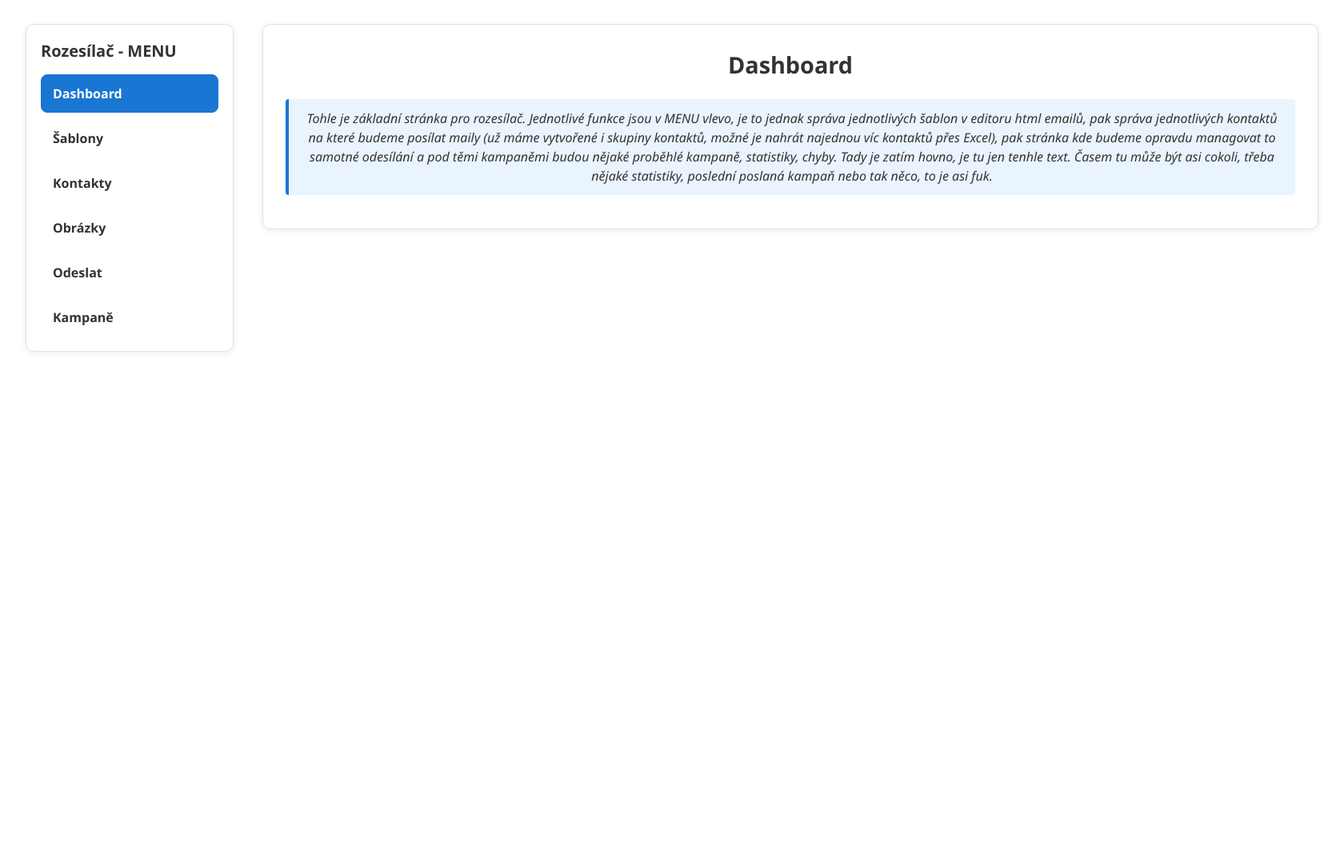
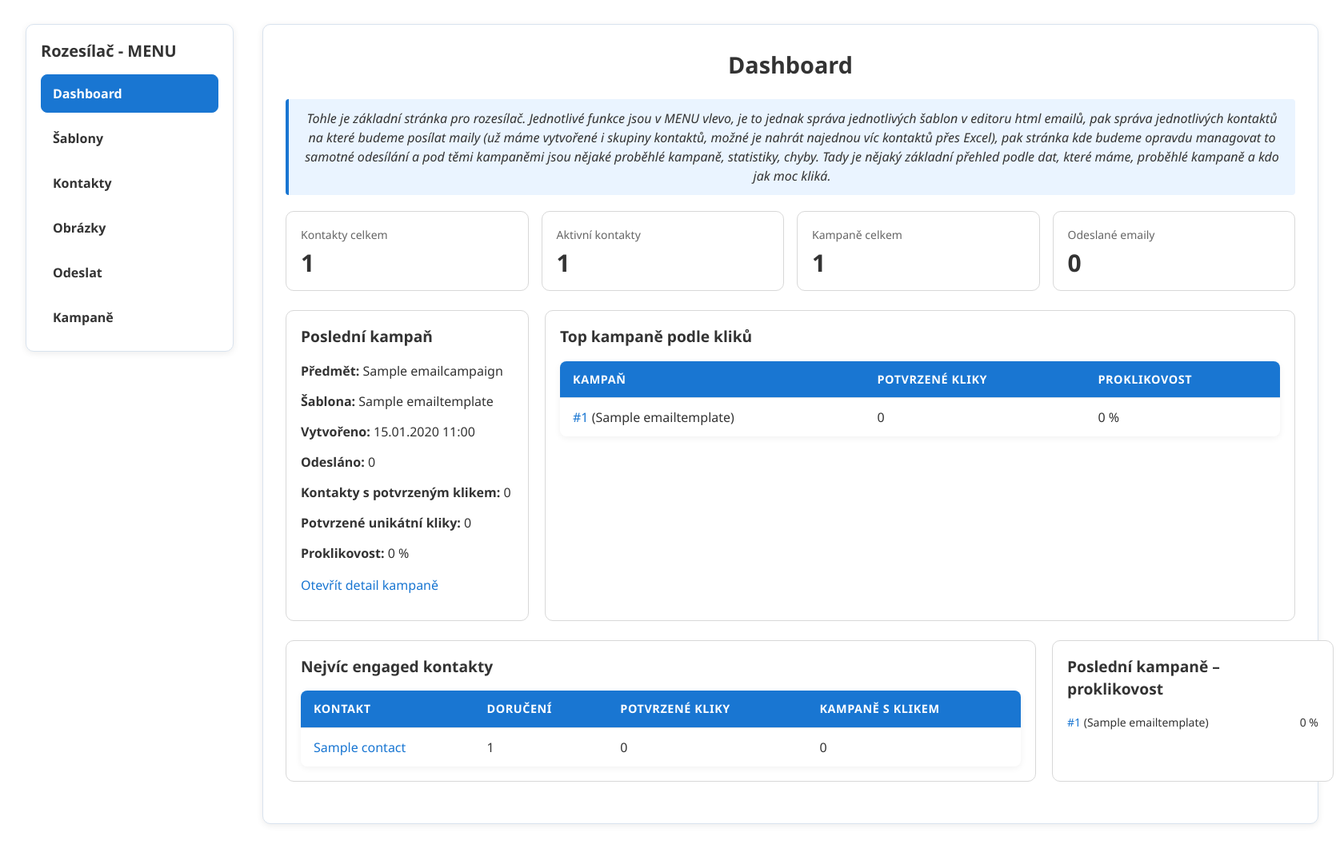
Before and after one commit to HonzaVanek/evidence_webapp, a Django app: page /pojistenci/vychytavky/rozesilac/ in a window 1680 px wide. Shown: the part 98-1179 px from the top of the page at 80% size. Before the commit the page ends 538 px from the top, so only its background shows below. Run offline with Django 4.2, Linux system fonts and the light colour scheme; a user stored in the database is signed in; tables that the repository leaves empty hold one stand-in row (values such as "Sample post").

Commit message:
úprava dashboardu, přidány statistiky na základě dat které shromažďujeme

```diff
--- /dev/null
+++ b/pojistenci/static/pojistenci/rozesilac_dashboard.css
@@ -0,0 +1,110 @@
+.dashboard-cards {
+  display: grid;
+  grid-template-columns: repeat(4, minmax(180px, 1fr));
+  gap: 16px;
+  margin: 20px 0 24px 0;
+}
+
+.dashboard-card {
+  background: #ffffff;
+  border: 1px solid #d8d8d8;
+  border-radius: 10px;
+  padding: 18px;
+}
+
+.dashboard-card-label {
+  font-size: 14px;
+  color: #666;
+  margin-bottom: 8px;
+}
+
+.dashboard-card-value {
+  font-size: 30px;
+  font-weight: 700;
+  line-height: 1.1;
+}
+
+.dashboard-grid {
+  display: grid;
+  grid-template-columns: 1fr 1fr;
+  gap: 20px;
+  margin-bottom: 24px;
+}
+
+.dashboard-panel {
+  background: #ffffff;
+  border: 1px solid #d8d8d8;
+  border-radius: 10px;
+  padding: 18px;
+}
+
+.dashboard-panel h3 {
+  margin-top: 0;
+  margin-bottom: 16px;
+}
+
+.dashboard-panel-action {
+  margin-top: 16px;
+}
+
+.campaign-bars {
+  display: flex;
+  flex-direction: column;
+  gap: 12px;
+}
+
+.campaign-bar-row {
+  display: grid;
+  grid-template-columns: 220px 1fr 70px;
+  gap: 12px;
+  align-items: center;
+}
+
+.campaign-bar-label {
+  font-size: 14px;
+  line-height: 1.3;
+  word-break: break-word;
+}
+
+.campaign-bar-track {
+  height: 14px;
+  background: #ececec;
+  border-radius: 999px;
+  overflow: hidden;
+}
+
+.campaign-bar-fill {
+  height: 100%;
+  background: #4a7fd1;
+  border-radius: 999px;
+}
+
+.campaign-bar-value {
+  font-size: 14px;
+  text-align: right;
+  white-space: nowrap;
+}
+
+@media (max-width: 1100px) {
+  .dashboard-cards {
+    grid-template-columns: repeat(2, minmax(180px, 1fr));
+  }
+
+  .dashboard-grid {
+    grid-template-columns: 1fr;
+  }
+}
+
+@media (max-width: 700px) {
+  .dashboard-cards {
+    grid-template-columns: 1fr;
+  }
+
+  .campaign-bar-row {
+    grid-template-columns: 1fr;
+  }
+
+  .campaign-bar-value {
+    text-align: left;
+  }
+}
--- a/pojistenci/templates/pojistenci/rozesilac/base_rozesilac.html
+++ b/pojistenci/templates/pojistenci/rozesilac/base_rozesilac.html
@@ -4,6 +4,7 @@
 {% block title %}Rozesílač{% endblock title %}
 
 {% block style %}{% static "pojistenci/rozesilac.css" %}{% endblock style %}
+{% block extra_style %}{% static "pojistenci/rozesilac_dashboard.css" %}{% endblock extra_style %}
 
 {% block content %}
 <div class="rozesilac-wrap">
--- a/pojistenci/templates/pojistenci/rozesilac/dashboard.html
+++ b/pojistenci/templates/pojistenci/rozesilac/dashboard.html
@@ -1,10 +1,168 @@
 {% extends "pojistenci/rozesilac/base_rozesilac.html" %}
+
+{% load static %}
 
 {% block title %}Rozesílač | Dashboard{% endblock title %}
 
+{% block extra_css %}<link rel="stylesheet" href="{% static 'pojistenci/css/rozesilac_dashboard.css' %}">{% endblock extra_css %}
+
 {% block rozesilac_content %}
   <h2>Dashboard</h2>
-  <p class="help-text">Tohle je základní stránka pro rozesílač. Jednotlivé funkce jsou v MENU vlevo, je to jednak správa jednotlivých šablon v editoru html emailů, pak správa jednotlivých kontaktů na které budeme posílat maily (už máme vytvořené i skupiny kontaktů, možné je nahrát najednou víc kontaktů přes Excel), pak stránka kde budeme opravdu managovat to samotné odesílání a pod těmi kampaněmi budou nějaké proběhlé kampaně, statistiky, chyby. Tady je zatím hovno, je tu jen tenhle text. Časem tu může být asi cokoli, třeba nějaké statistiky, poslední poslaná kampaň nebo tak něco, to je asi fuk.</p>
+  <p class="help-text">Tohle je základní stránka pro rozesílač. Jednotlivé funkce jsou v MENU vlevo, je to jednak správa jednotlivých šablon v editoru html emailů, pak správa jednotlivých kontaktů na které budeme posílat maily (už máme vytvořené i skupiny kontaktů, možné je nahrát najednou víc kontaktů přes Excel), pak stránka kde budeme opravdu managovat to samotné odesílání a pod těmi kampaněmi jsou nějaké proběhlé kampaně, statistiky, chyby. Tady je nějaký základní přehled podle dat, které máme, proběhlé kampaně a kdo jak moc kliká.</p>
+
+  <div class="dashboard-cards">
+  <div class="dashboard-card">
+    <div class="dashboard-card-label">Kontakty celkem</div>
+    <div class="dashboard-card-value">{{ contacts_total }}</div>
+  </div>
+
+  <div class="dashboard-card">
+    <div class="dashboard-card-label">Aktivní kontakty</div>
+    <div class="dashboard-card-value">{{ active_contacts_total }}</div>
+  </div>
+
+  <div class="dashboard-card">
+    <div class="dashboard-card-label">Kampaně celkem</div>
+    <div class="dashboard-card-value">{{ campaigns_total }}</div>
+  </div>
+
+  <div class="dashboard-card">
+    <div class="dashboard-card-label">Odeslané emaily</div>
+    <div class="dashboard-card-value">{{ sent_deliveries_total }}</div>
+  </div>
+</div>
+
+<div class="dashboard-grid">
+  <section class="dashboard-panel">
+    <h3>Poslední kampaň</h3>
+
+    {% if latest_campaign %}
+      <p><strong>Předmět:</strong> {{ latest_campaign.subject }}</p>
+      <p>
+        <strong>Šablona:</strong>
+        {% if latest_campaign.template %}
+          {{ latest_campaign.template.name }}
+        {% else %}
+          —
+        {% endif %}
+      </p>
+      <p><strong>Vytvořeno:</strong> {{ latest_campaign.created_at|date:"d.m.Y H:i" }}</p>
+      <p><strong>Odesláno:</strong> {{ latest_campaign.sent_count_for_ui }}</p>
+      <p><strong>Kontakty s potvrzeným klikem:</strong> {{ latest_campaign.clicked_delivery_count_for_ui }}</p>
+      <p><strong>Potvrzené unikátní kliky:</strong> {{ latest_campaign.confirmed_unique_click_count_total_for_ui }}</p>
+      <p><strong>Proklikovost:</strong> {{ latest_campaign.click_rate_percent_for_ui }} %</p>
+
+      <p class="dashboard-panel-action">
+        <a href="{% url 'rozesilac_campaign_detail' latest_campaign.id %}">Otevřít detail kampaně</a>
+      </p>
+    {% else %}
+      <p class="muted">Zatím nebyla odeslána žádná kampaň.</p>
+    {% endif %}
+  </section>
+
+  <section class="dashboard-panel">
+    <h3>Top kampaně podle kliků</h3>
+
+    {% if top_campaigns %}
+      <table class="table">
+        <thead>
+          <tr>
+            <th>Kampaň</th>
+            <th>Potvrzené kliky</th>
+            <th>Proklikovost</th>
+          </tr>
+        </thead>
+        <tbody>
+          {% for campaign in top_campaigns %}
+            <tr>
+              <td>
+                <a href="{% url 'rozesilac_campaign_detail' campaign.id %}">
+                  #{{ campaign.id }}
+                </a>
+                {% if campaign.template %}
+                  ({{ campaign.template.name }})
+                {% endif %}
+              </td>
+              <td>{{ campaign.confirmed_unique_click_count_total_for_ui }}</td>
+              <td>{{ campaign.click_rate_percent_for_ui }} %</td>
+            </tr>
+          {% endfor %}
+        </tbody>
+      </table>
+    {% else %}
+      <p class="muted">Zatím nejsou žádná data.</p>
+    {% endif %}
+  </section>
+</div>
+
+<div class="dashboard-grid">
+  <section class="dashboard-panel">
+    <h3>Nejvíc engaged kontakty</h3>
+
+    {% if top_contacts %}
+      <table class="table">
+        <thead>
+          <tr>
+            <th>Kontakt</th>
+            <th>Doručení</th>
+            <th>Potvrzené kliky</th>
+            <th>Kampaně s klikem</th>
+          </tr>
+        </thead>
+        <tbody>
+          {% for c in top_contacts %}
+            <tr>
+              <td>
+                <a href="{% url 'rozesilac_contact_detail' c.id %}">
+                  {{ c.name|default:c.email }}
+                </a>
+              </td>
+              <td>{{ c.delivery_count_for_ui }}</td>
+              <td>{{ c.confirmed_unique_click_count_for_ui }}</td>
+              <td>{{ c.clicked_campaigns_count_for_ui }}</td>
+            </tr>
+          {% endfor %}
+        </tbody>
+      </table>
+    {% else %}
+      <p class="muted">Zatím nejsou žádná data.</p>
+    {% endif %}
+  </section>
+
+  <section class="dashboard-panel">
+    <h3>Poslední kampaně – proklikovost</h3>
+
+    {% if recent_campaigns %}
+      <div class="campaign-bars">
+        {% for campaign in recent_campaigns %}
+          <div class="campaign-bar-row">
+            <div class="campaign-bar-label">
+              <a href="{% url 'rozesilac_campaign_detail' campaign.id %}">
+                #{{ campaign.id }}
+              </a>
+              {% if campaign.template %}
+                ({{ campaign.template.name }})
+              {% endif %}
+            </div>
+
+            <div class="campaign-bar-track">
+              <div
+                class="campaign-bar-fill"
+                style="width: {% if max_recent_click_rate > 0 %}{% widthratio campaign.click_rate_percent_for_ui max_recent_click_rate 100 %}{% else %}0{% endif %}%;">
+              </div>
+            </div>
+
+            <div class="campaign-bar-value">
+              {{ campaign.click_rate_percent_for_ui }} %
+            </div>
+          </div>
+        {% endfor %}
+      </div>
+    {% else %}
+      <p class="muted">Zatím nejsou žádné kampaně.</p>
+    {% endif %}
+  </section>
+</div>
 
 
 {% endblock rozesilac_content %}
--- a/pojistenci/templates/pojistenci/rozesilac/templates_list.html
+++ b/pojistenci/templates/pojistenci/rozesilac/templates_list.html
@@ -40,7 +40,7 @@
               |
               <a href="{% url 'rozesilac_template_duplicate' t.id %}">Duplikovat</a>
               |
-              <a href="{% url 'rozesilac_template_delete' t.id %}">Smazat</a>
+              <a href="{% url 'rozesilac_template_delete' t.id %}" style="background-color:#e53935;" onmouseover="this.style.backgroundColor='#c62828'" onmouseout="this.style.backgroundColor='#e53935'">Smazat</a>
             </td>
         </tr>
       {% endfor %}
--- a/pojistenci/views.py
+++ b/pojistenci/views.py
@@ -1040,7 +1040,154 @@ def rozesilac_dashboard(request):
         {"title": "Odeslat", "desc": "Vybrat šablonu, příjemce a odeslat.", "url": "rozesilac_send"},
         {"title": "Kampaně", "desc": "Historie rozesílek, výsledky a chyby.", "url": "rozesilac_campaigns"},
     ]
-    return render(request, "pojistenci/rozesilac/dashboard.html", {"cards": cards})
+    contacts_total = Contact.objects.count()
+    active_contacts_total = Contact.objects.filter(is_active=True).count()
+    campaigns_total = EmailCampaign.objects.count()
+    deliveries_total = EmailDelivery.objects.count()
+    sent_deliveries_total = EmailDelivery.objects.filter(status="sent").count()
+
+    campaigns = (
+        EmailCampaign.objects
+        .select_related("template", "created_by")
+        .prefetch_related("deliveries__click_events")
+        .order_by("-created_at")
+    )
+
+    campaign_stats = []
+
+    for campaign in campaigns:
+        deliveries = list(campaign.deliveries.all())
+
+        sent_count = sum(1 for d in deliveries if d.status == "sent")
+        failed_count = sum(1 for d in deliveries if d.status == "failed")
+        queued_count = sum(1 for d in deliveries if d.status == "queued")
+
+        clicked_delivery_count = 0
+        confirmed_unique_click_count_total = 0
+
+        for delivery in deliveries:
+            human_events = [e for e in delivery.click_events.all() if not e.is_suspected_bot]
+            unique_urls = set(e.original_url for e in human_events)
+
+            if unique_urls:
+                clicked_delivery_count += 1
+                confirmed_unique_click_count_total += len(unique_urls)
+
+        click_rate_percent = round((clicked_delivery_count / sent_count) * 100, 1) if sent_count else 0
+
+        campaign.sent_count_for_ui = sent_count
+        campaign.failed_count_for_ui = failed_count
+        campaign.queued_count_for_ui = queued_count
+        campaign.clicked_delivery_count_for_ui = clicked_delivery_count
+        campaign.confirmed_unique_click_count_total_for_ui = confirmed_unique_click_count_total
+        campaign.click_rate_percent_for_ui = click_rate_percent
+
+        campaign_stats.append(campaign)
+
+    latest_campaign = campaign_stats[0] if campaign_stats else None
+
+    top_campaigns = sorted(
+        campaign_stats,
+        key=lambda c: (
+            c.confirmed_unique_click_count_total_for_ui,
+            c.clicked_delivery_count_for_ui,
+            c.created_at,
+        ),
+        reverse=True,
+    )[:5]
+
+    recent_campaigns = campaign_stats[:8]
+
+    # --------------------------------------------------
+    # Statistiky kontaktů
+    # --------------------------------------------------
+
+    contacts = list(Contact.objects.prefetch_related("groups").all())
+    contact_emails = [c.email for c in contacts]
+
+    deliveries_for_contacts = (
+        EmailDelivery.objects
+        .filter(to_email__in=contact_emails)
+        .prefetch_related(
+            Prefetch(
+                "click_events",
+                queryset=EmailClickEvent.objects.order_by("created_at"),
+            )
+        )
+    )
+
+    deliveries_by_email = {}
+    for d in deliveries_for_contacts:
+        deliveries_by_email.setdefault(d.to_email, []).append(d)
+
+    for c in contacts:
+        contact_deliveries = deliveries_by_email.get(c.email, [])
+        c.delivery_count_for_ui = len(contact_deliveries)
+
+        confirmed_unique_click_count = 0
+        clicked_campaigns_count = 0
+        last_human_click_at = None
+
+        for d in contact_deliveries:
+            human_events = [e for e in d.click_events.all() if not e.is_suspected_bot]
+            unique_urls = set(e.original_url for e in human_events)
+
+            confirmed_unique_click_count += len(unique_urls)
+
+            if unique_urls:
+                clicked_campaigns_count += 1
+
+            if human_events:
+                event_last = human_events[-1].created_at
+                if last_human_click_at is None or event_last > last_human_click_at:
+                    last_human_click_at = event_last
+
+        c.confirmed_unique_click_count_for_ui = confirmed_unique_click_count
+        c.clicked_campaigns_count_for_ui = clicked_campaigns_count
+        c.last_human_click_at_for_ui = last_human_click_at
+
+    top_contacts = sorted(
+        contacts,
+        key=lambda c: (
+            c.confirmed_unique_click_count_for_ui,
+            c.clicked_campaigns_count_for_ui,
+            c.delivery_count_for_ui,
+        ),
+        reverse=True,
+    )[:10]
+
+    max_recent_click_rate = max(
+        [c.click_rate_percent_for_ui for c in recent_campaigns],
+        default=0,
+    )
+
+    return render(
+        request,
+        "pojistenci/rozesilac/dashboard.html",
+        {
+            "contacts_total": contacts_total,
+            "active_contacts_total": active_contacts_total,
+            "campaigns_total": campaigns_total,
+            "deliveries_total": deliveries_total,
+            "sent_deliveries_total": sent_deliveries_total,
+            "latest_campaign": latest_campaign,
+            "top_campaigns": top_campaigns,
+            "top_contacts": top_contacts,
+            "recent_campaigns": recent_campaigns,
+            "max_recent_click_rate": max_recent_click_rate,
+            "cards": cards,
+        },
+    )
+
+# @staff_member_required
+# def rozesilac_dashboard(request):
+#     cards = [
+#         {"title": "Šablony", "desc": "Vytvořit a upravit HTML šablony emailů.", "url": "rozesilac_templates"},
+#         {"title": "Kontakty", "desc": "Správa kontaktů + import z XLSX.", "url": "rozesilac_contacts"},
+#         {"title": "Odeslat", "desc": "Vybrat šablonu, příjemce a odeslat.", "url": "rozesilac_send"},
+#         {"title": "Kampaně", "desc": "Historie rozesílek, výsledky a chyby.", "url": "rozesilac_campaigns"},
+#     ]
+#     return render(request, "pojistenci/rozesilac/dashboard.html", {"cards": cards})
 
 
 @staff_member_required
--- a/templates/base.html
+++ b/templates/base.html
@@ -7,6 +7,7 @@
     <title>{% block title %}{% endblock title %}</title>
     <link rel="stylesheet" href="{% static 'style.css' %}" type="text/css" />
     <link rel="stylesheet" href="{% block style %}{% endblock style %}" type="text/css" />
+    <link rel="stylesheet" href="{% block extra_style %}{% endblock extra_style %}" type="text/css" />
     <link rel="icon" href="{% static 'favicon_pojistenci.png' %}" type="image/png">
 </head>
 
```
